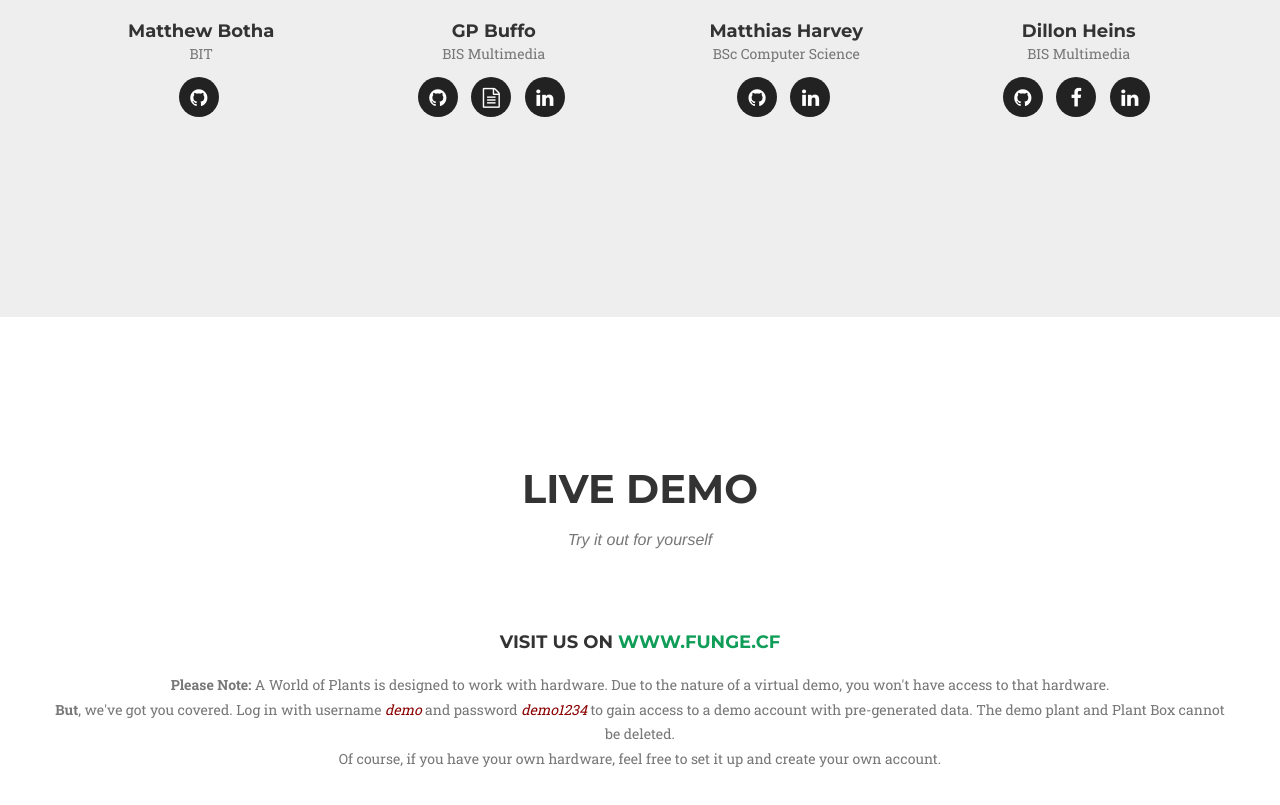
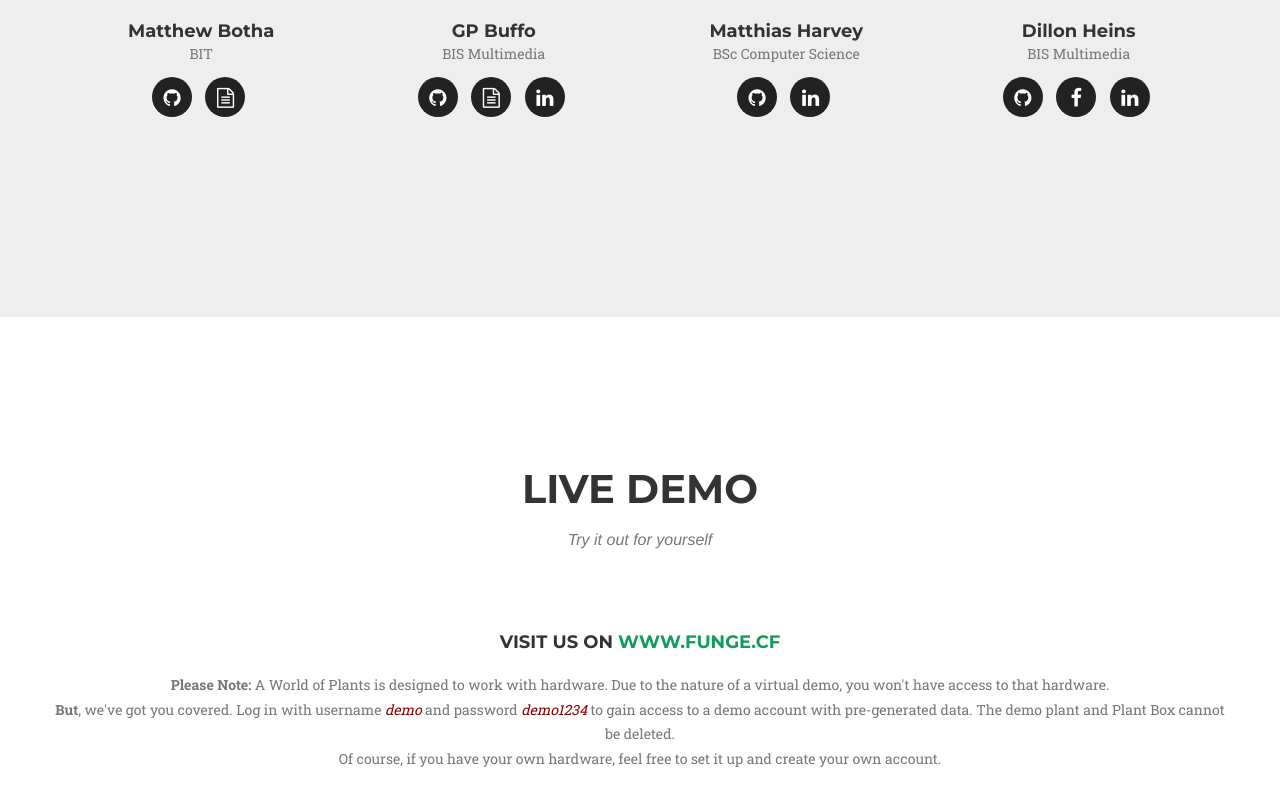
Before and after one commit to TeamFunge/VirtualDemo, a website: page index.html in a window 1280 px wide. Shown: the part 7029-7834 px from the top of the page. Drawn offline with nearby package versions, Linux system fonts and the light colour scheme; a web font is replaced by a local one.

Commit message:
Added my CV

```diff
--- a/index.html
+++ b/index.html
@@ -530,6 +530,9 @@
                         <p class="text-muted">BIT</p>
                         <ul class="list-inline social-buttons">
                             <li><a href="https://github.com/MatthewBotha" target="_blank"><i class="fa fa-github"></i></a>
+                            </li>
+                            <li><a href="docs/Matthew-Botha-CV.pdf" target="_blank"><i class="fa fa-file-text-o"></i></a>
+                            </li>
                         </ul>
                     </div>
                 </div>
```
Also changed, not shown: 1 other file.
